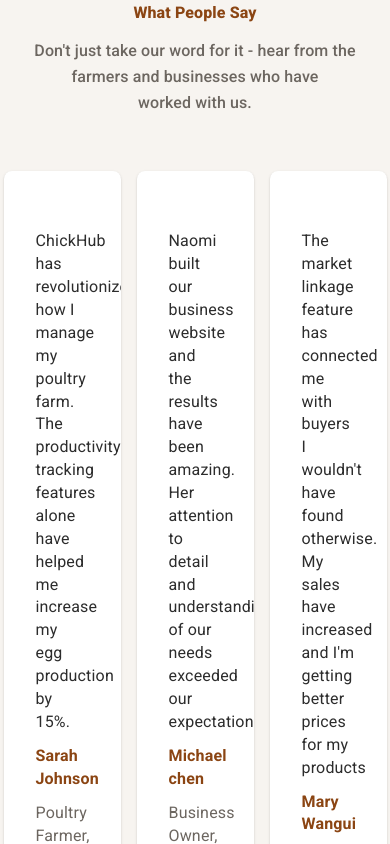
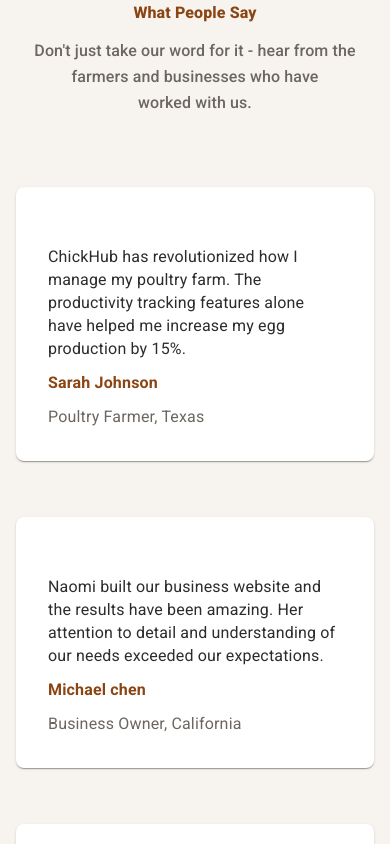
Before and after one commit to Naominm/ChickHub, a React (Vite) app: page / in a window 390 px wide. Shown: the part 2920-3764 px from the top of the page. Built offline with nearby package versions, Linux system fonts and the light colour scheme; some icons are missing.

Commit message:
Add responsiveness to the testimonial section

```diff
--- a/src/components/Testimonial.tsx
+++ b/src/components/Testimonial.tsx
@@ -21,6 +21,10 @@
         justifyContent="center"
         gap="1rem"
         mt="10"
+        sx={{
+          flexDirection: { xs: "column", md: "row" },
+          padding: { xs: "1rem", md: "none" },
+        }}
       >
         <TesitimonialCard
           icon={
--- a/src/components/testimonialCard.tsx
+++ b/src/components/testimonialCard.tsx
@@ -21,7 +21,7 @@
     <Card
       sx={{
         backgroundColor: "#ff",
-        width: "30%",
+        width: { xs: "100%", md: "30%" },
         display: "flex",
         flexDirection: "column",
         gap: "1rem",
```
